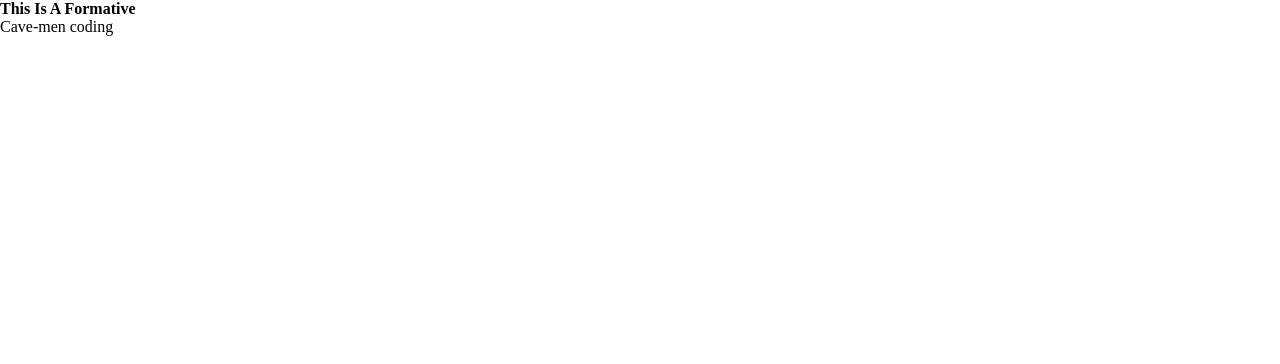
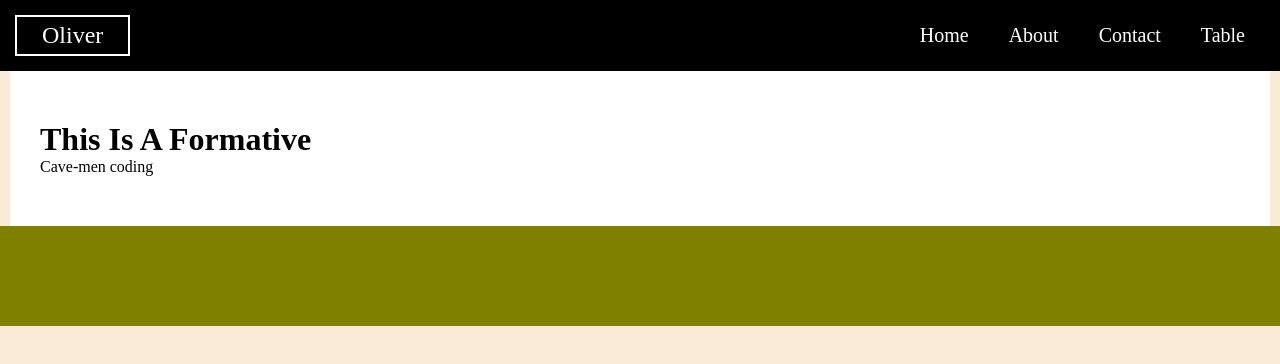
Before and after one commit to Oliver-DD/Oliver-DD, a plain HTML site: page index.html in a window 1280 px wide. Drawn offline with Linux system fonts and the light colour scheme.

Commit message:
bulk update

```diff
--- /dev/null
+++ b/css/main.css
@@ -0,0 +1,14 @@
+* { margin:0; padding:0;}
+
+body { background-color:antiquewhite;}
+
+
+header { background-color:black; padding:15px; display:flex; align-items:center; position:sticky; top:0;}
+
+header #logo { color:#fff; font-size:24px; border:2px solid #fff; padding:5px 25px;}
+header nav { display:flex; justify-content:end; flex:1;}
+header nav a { color:#fff; text-decoration:none; margin:0 20px; font-size:20px;}
+
+#content .section { width:1200px; margin:0 auto; padding:50px 30px; background-color:#fff; display:grid;}
+
+footer { padding:50px 0; background-color:olive;}
--- a/index.html
+++ b/index.html
@@ -1,19 +1,28 @@
 <html>
     <head>
         <title>Oliver's World</title>
+        <link href="css/main.css" rel="stylesheet" /> <!-- 這是外接的CSS -->
     </head>
-    <nav>
+    <body>
+        <header> <!-- 等於 <div id="header"> -->
+            <div id="logo">
+                <span>Oliver</span>
+            </div>
+            <nav class="main-nav"> <!-- 等於 <div id="nav"> -->
+                <a href="index.html">Home</a>
+                <a href="about.html">About</a>
+                <a href="#Contact">Contact</a>
+                <a href="table.html">Table</a>
+            </nav>
+        </header>
+        <div id="content">
+            <div class="section">
+                <h1>This Is A Formative</h1>
+                <p>Cave-men coding</p>
+            </div>
+        </div>
+        <footer> <!-- 等於 <div id="footer"> -->
 
-    <header>
-    <section>
-
-    <section>
-    <body>
-        <h1>This Is A Formative</h1>
-        <p>Cave-men coding</p>
+        </footer>
     </body>
-    <style>
-        *{margin:0;padding:0;}
-    </style>
-    <footer>
 </html>
```
Also changed, not shown: about.html (added, +15 -0 lines), table.html (added, +55 -0 lines).
